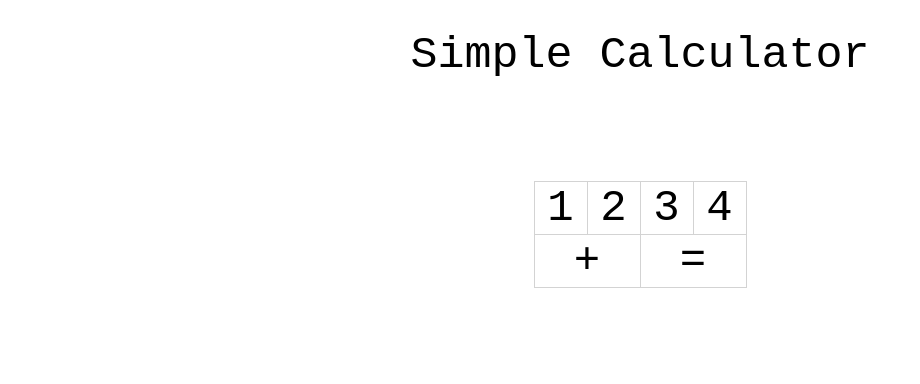
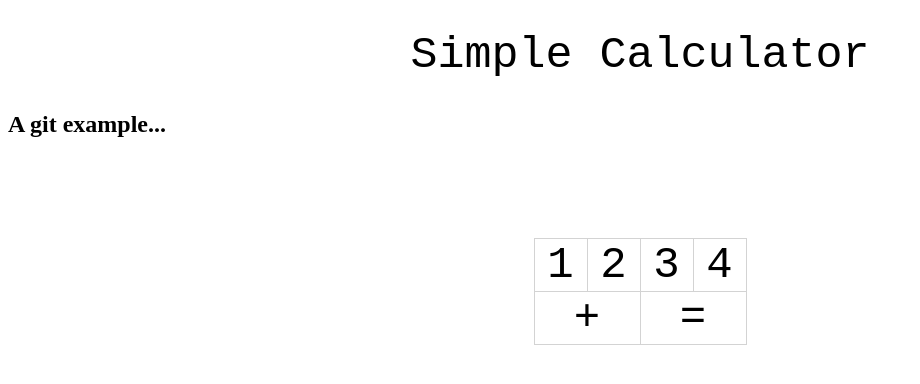
Before and after one commit to shrfrn/Calculator123, a plain HTML site: page index.html in a window 1280 px wide. Shown: the whole page, without its empty margins (0-920 px from the left). Drawn offline with Linux system fonts and the light colour scheme.

Commit message:
Add subtitle

```diff
--- a/index.html
+++ b/index.html
@@ -8,6 +8,7 @@
 </head>
 <body>
     <h1>Simple Calculator</h1>
+    <h2>A git example...</h2>
     <table>
         <tbody>
             <tr>
```
